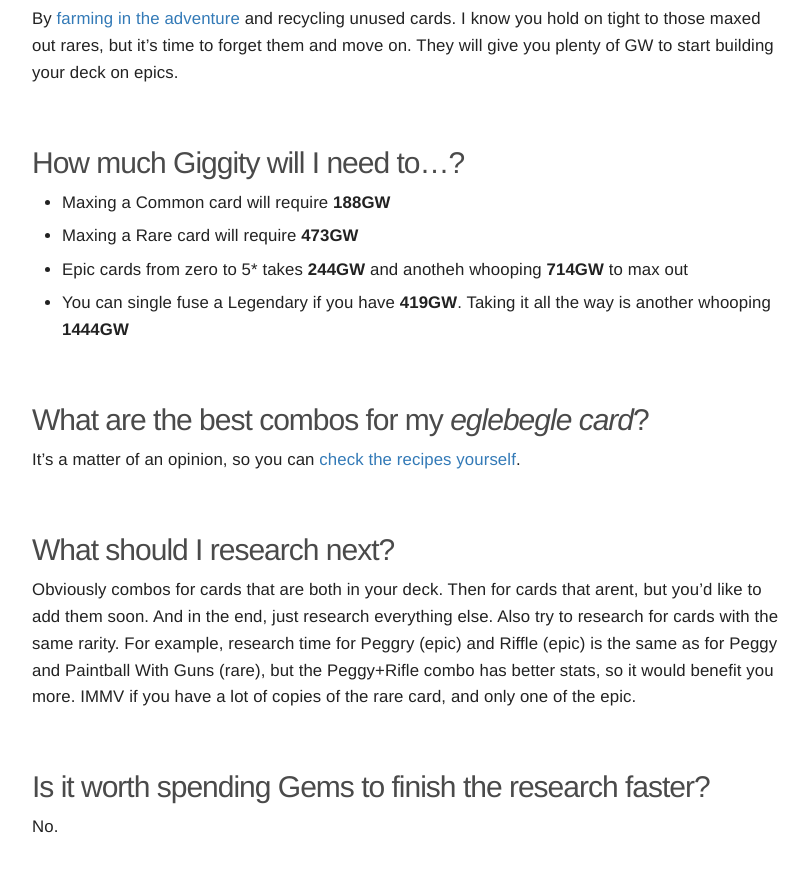
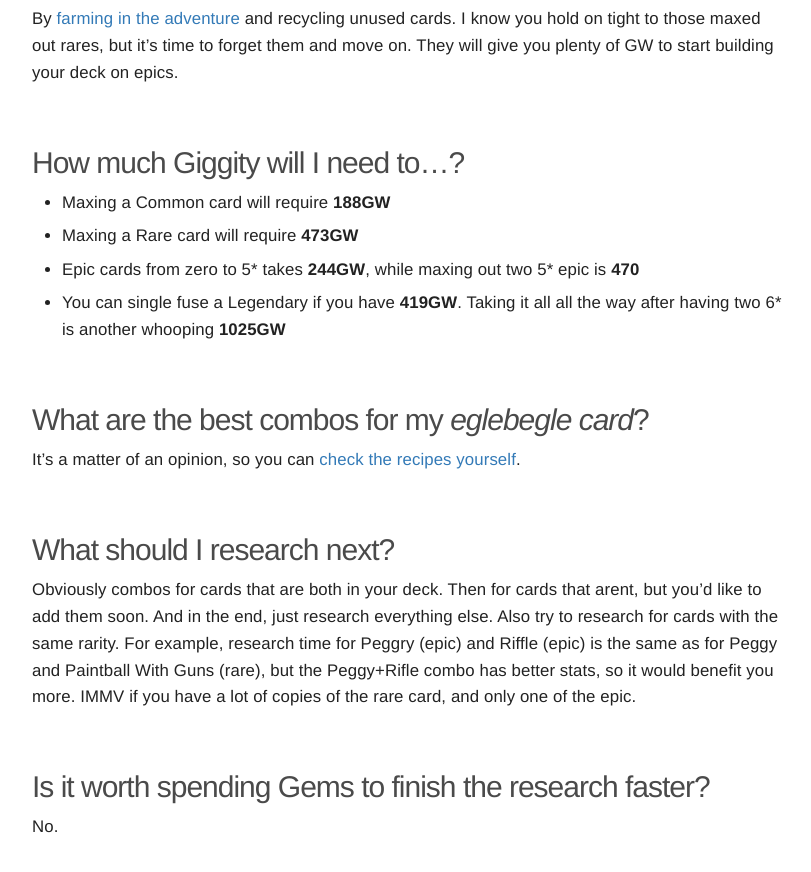
Before and after one commit to cartoon-battle/cartoon-battle.github.io, a Jekyll site: the page built from deck.md, in a window 1280 px wide and 900 px high, scrolled down 3161 px. Shown: the top 872 px of the window, without its empty margins (383-1194 px from the left). Built offline with Jekyll 4.4.1, drawn with Linux system fonts in a browser that asks for light colours; comment, search, counter and statistics services are not loaded.

Commit message:
change the wording on GW upgrade costs

```diff
--- a/deck.md
+++ b/deck.md
@@ -88,8 +88,8 @@ By [farming in the adventure](/adventure) and recycling unused cards. I know you
 
  * Maxing a Common card will require **188GW**
  * Maxing a Rare card will require **473GW**
- * Epic cards from zero to 5* takes **244GW** and anotheh whooping **714GW** to max out
- * You can single fuse a Legendary if you have **419GW**. Taking it all the way is another whooping **1444GW**
+ * Epic cards from zero to 5* takes **244GW**, while maxing out two 5* epic is **470**
+ * You can single fuse a Legendary if you have **419GW**. Taking it all all the way after having two 6* is another whooping **1025GW**
 
 ## What are the best combos for my *eglebegle card*?
 
```
